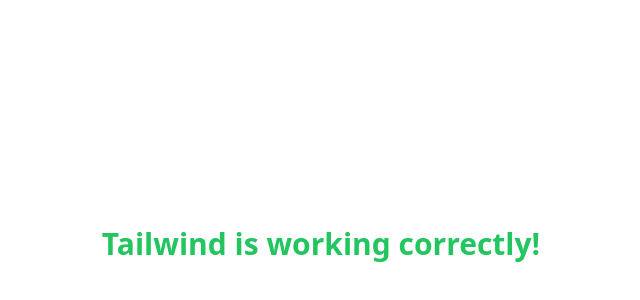
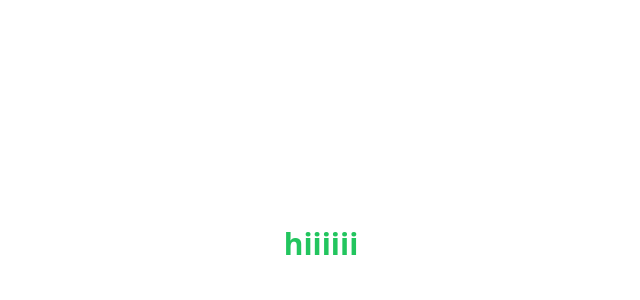
Before and after one commit to pheaktraa/project_practicum, a React (Vite) app: page / in a window 1280 px wide. Shown: the part 156-456 px from the top of the page, without its empty margins (319-959 px from the left). Built offline with nearby package versions, Linux system fonts and the light colour scheme.

Commit message:
mac testing

```diff
--- a/src/App.jsx
+++ b/src/App.jsx
@@ -29,7 +29,7 @@
         Click on the Vite and React logos to learn more
       </p> */}
       <h1 className="text-3xl font-bold text-green-500">
-        Tailwind is working correctly!
+        hiiiiii
       </h1>
     </>
   )
```
